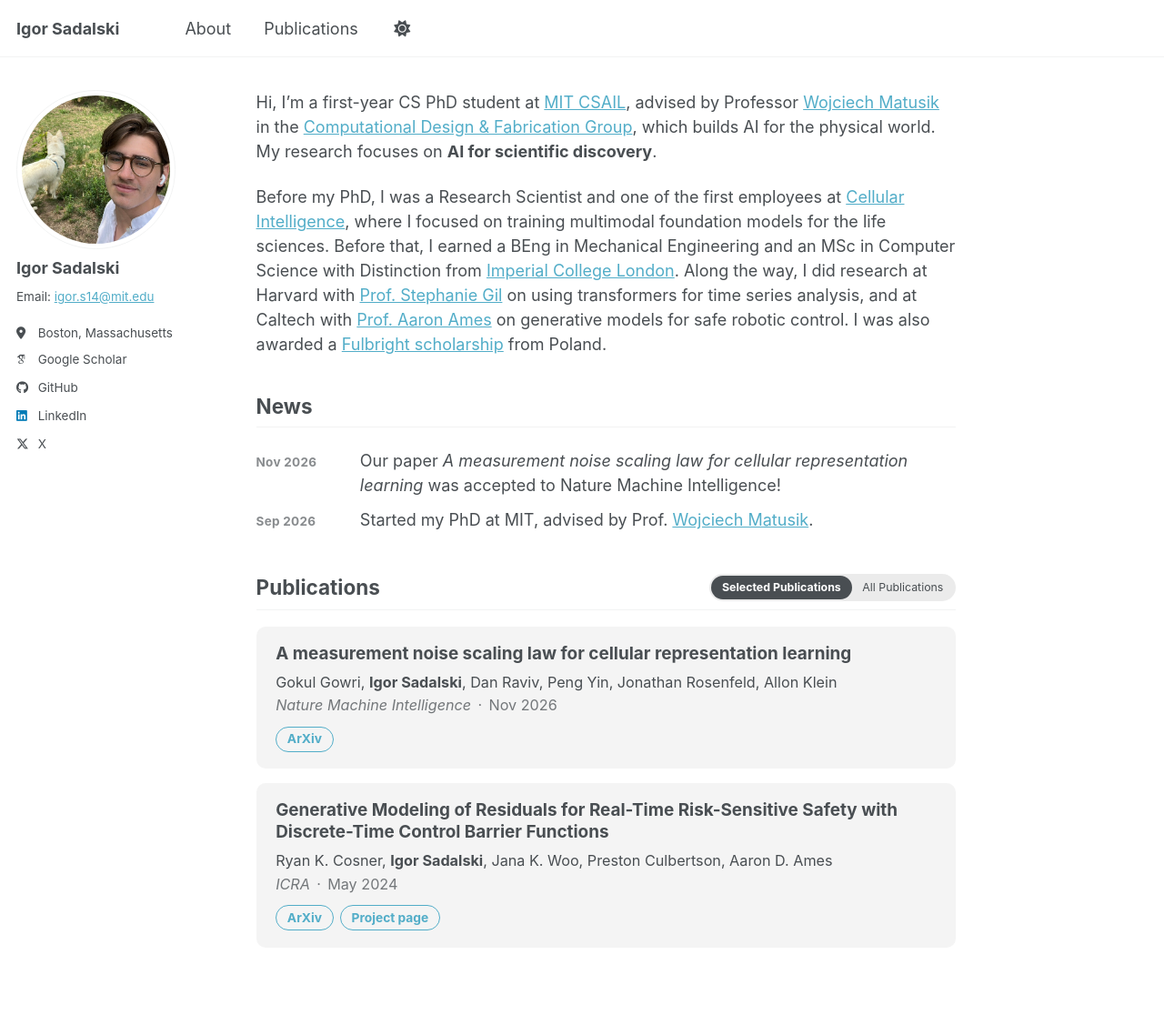
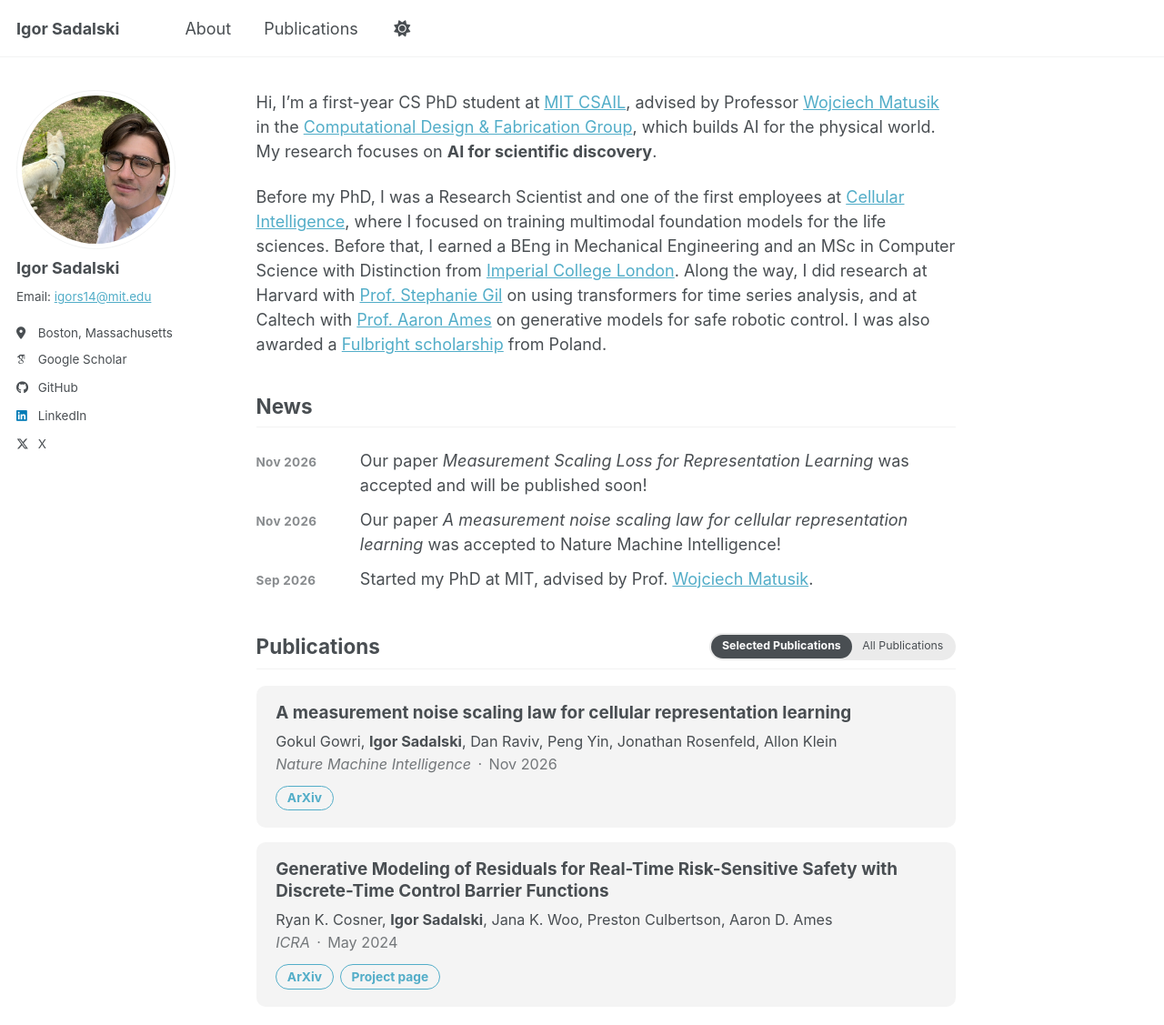
Before and after one commit to igor-sadalski/igor-sadalski.github.io, a Jekyll site: the page built from index.md, in a window 1280 px wide and 1149 px high. Shown: the top 1127 px of the window at 91% size. Built offline with Jekyll 4.4.1, drawn with Linux system fonts in a browser that asks for light colours; some web fonts are replaced; a script bundle is joined from its source files by our own code; library files that are not in the unit come from our copies.

Commit message:
Fix contact email and add paper acceptance news
Co-Authored-By: Claude Opus 5.5 <noreply@anthropic.com>

```diff
--- a/_config.yml
+++ b/_config.yml
@@ -26,7 +26,7 @@ author:
   avatar           : "igor-profile.jpg"
   name             : "Igor Sadalski"
   pronouns         : # example: "she/her"
-  bio              : 'Email: <a href="mailto:igor.s14@mit.edu">igor.s14@mit.edu</a>'
+  bio              : 'Email: <a href="mailto:igors14@mit.edu">igors14@mit.edu</a>'
   location         : "Boston, Massachusetts"
   employer         : # Organization
   uri              : # URL
--- a/_data/news.yml
+++ b/_data/news.yml
@@ -1,6 +1,10 @@
 # News items for the home page, newest first.
 # `text` accepts Markdown. Items with `recent: true` stay visible under the
 # "Recent" filter; the All/Recent switch appears once any item is not recent.
+
+- date: Nov 2026
+  text: Our paper *Measurement Scaling Loss for Representation Learning* was accepted and will be published soon!
+  recent: true
 
 - date: Nov 2026
   text: Our paper *A measurement noise scaling law for cellular representation learning* was accepted to Nature Machine Intelligence!
```
